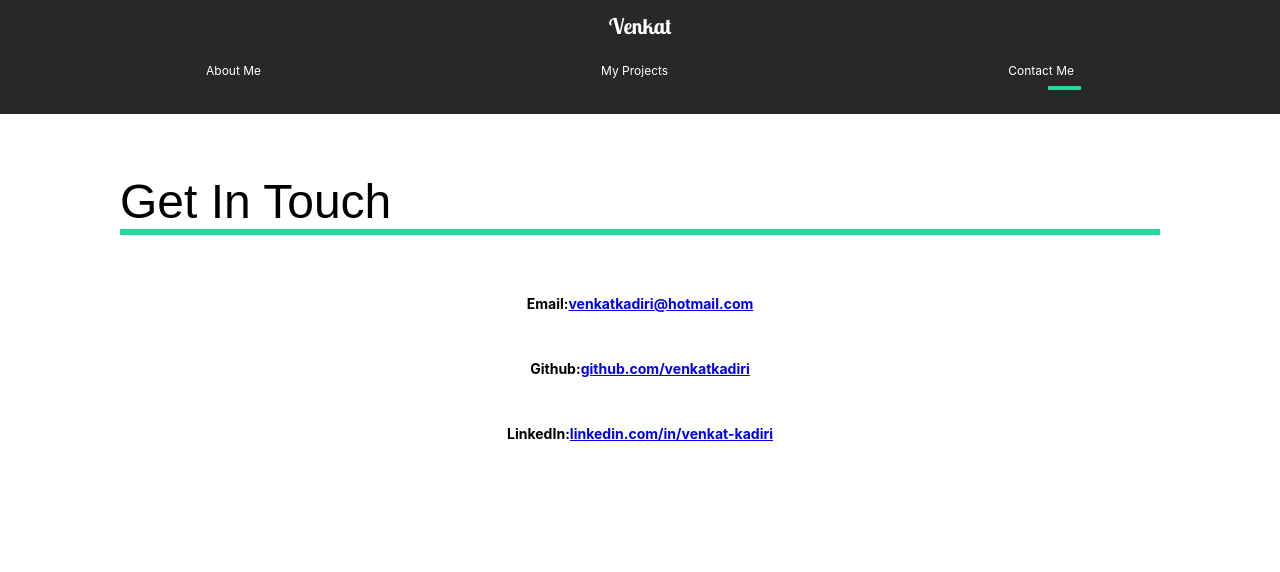
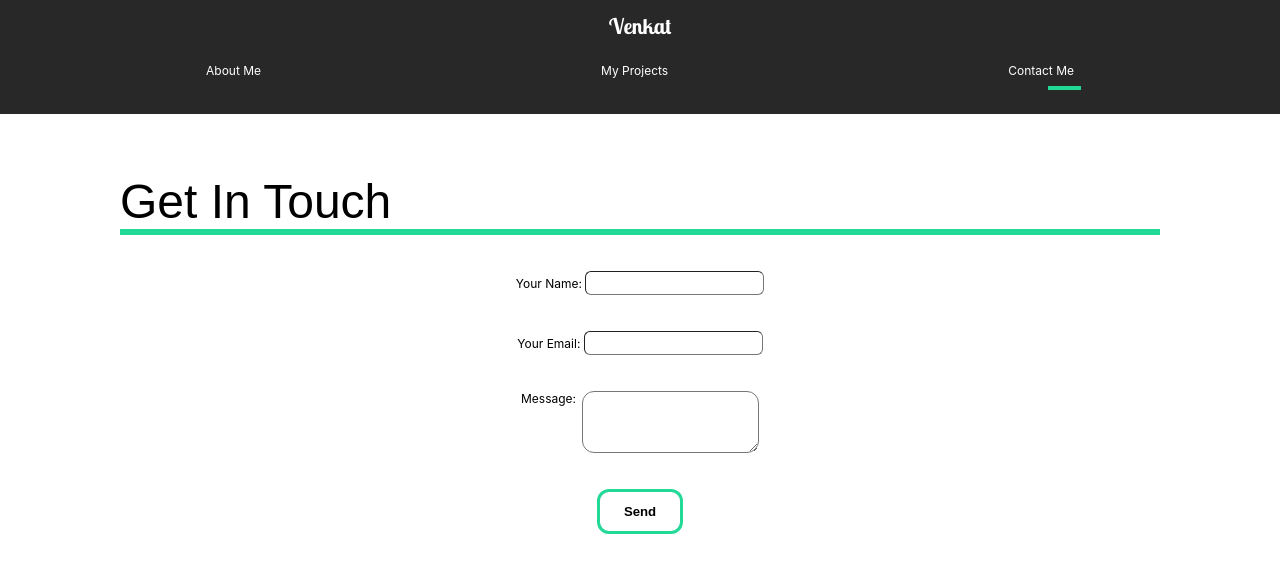
Before and after one commit to venkatkadiri/website, a React (Create React App) app: page /contact in a window 1280 px wide. Shown: the top 572 px of the page. Built offline with nearby package versions, Linux system fonts and the light colour scheme.

Commit message:
contact form 1st upgrage

```diff
--- a/src/pages/Contactme.js
+++ b/src/pages/Contactme.js
@@ -25,22 +25,20 @@ function ContactMe() {
         </Hide>
         <motion.div variants={lineAnim} className="Line"></motion.div>
         <Social>
-          <h3>
-            Email:
-            <a href="venkatkadiri@hotmail.com">venkatkadiri@hotmail.com</a>
-          </h3>
-          <h3>
-            Github:
-            <a href="https://github.com/venkatkadiri">
-              github.com/venkatkadiri
-            </a>
-          </h3>
-          <h3>
-            LinkedIn:
-            <a href="https://www.linkedin.com/in/venkat-kadiri-15799b137/">
-              linkedin.com/in/venkat-kadiri
-            </a>
-          </h3>
+          <form name="contact" method="POST" data-netlify="true">
+            <label>
+              Your Name: <input type="text" name="name" />
+            </label>
+            <label>
+              Your Email: <input type="email" name="email" />
+            </label>
+            <label className="Message-box">
+              <span>Message: </span>
+              <textarea name="message" rows="4" cols="20"></textarea>
+            </label>
+            <div data-netlify-recaptcha="true"></div>
+            <button type="submit">Send</button>
+          </form>
         </Social>
       </Title>
       <motion.div variants={sliderContainer}>
@@ -97,9 +95,43 @@ const Hide = styled(motion.div)`
   overflow: hidden;
 `;
 const Social = styled(motion.div)`
-  color: black;
-  display: flex;
-  align-items: center;
+  form {
+    display: flex;
+    flex-direction: column;
+    align-items: center;
+
+    label {
+      color: black;
+      margin-bottom: 3rem;
+    }
+    input {
+      height: 2rem;
+      border-width: thin;
+      border-radius: 0.5rem;
+      padding-bottom: 0rem;
+    }
+    .Message-box {
+      display: flex;
+      padding-bottom: 0rem;
+
+      span {
+        color: black;
+        font-weight: normal;
+      }
+      textarea {
+        margin-left: 0.5rem;
+        border-radius: 1rem;
+      }
+    }
+    button {
+      color: black;
+      border-radius: 1rem;
+      &:hover {
+        background-color: white;
+        color: #23d997;
+      }
+    }
+  }
 
   h3 {
     margin: 2rem;
```
Also changed, not shown: 1 other file (tests, documents, lock files or other folders).
